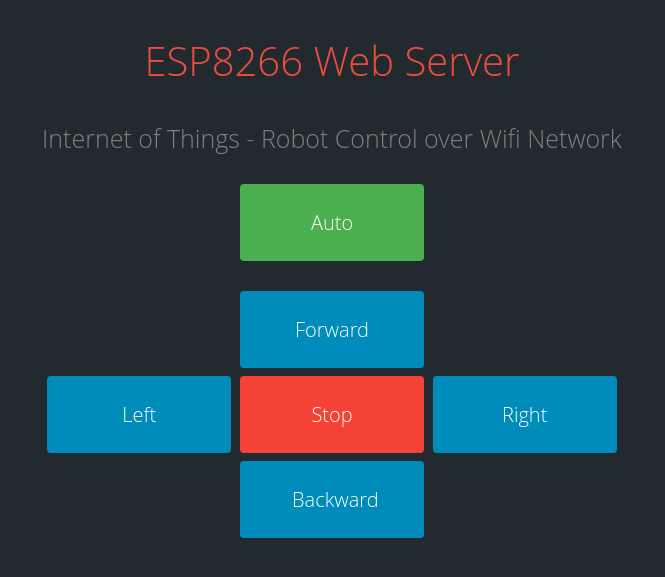
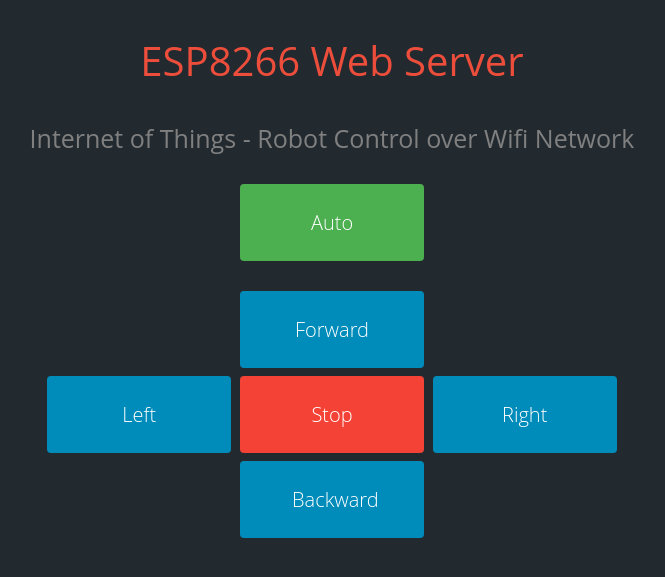
Before and after one commit to imadhsissou/imadhsissou.github.io, a Jekyll site: the page Iot/robot.html, which Jekyll copies as it is, in a window 1280 px wide. Shown: the top 577 px of the page, without its empty margins (308-973 px from the left). Built offline with Jekyll 4.4.1, drawn with Linux system fonts in a browser that asks for light colours.

Commit message:
Update robot.html

```diff
--- a/Iot/robot.html
+++ b/Iot/robot.html
@@ -31,8 +31,8 @@
 </head>
 <body style="background-color : #222A30;" >
 
-<h2 style="color : #EC4E3B; font-family: 'Open Sans' ; font-size: 40px; font-weight: 250; text-align: center;">ESP8266 Web Server</h2>
-<h3 style="color : gray; font-family: 'Open Sans' ; font-size: 25px; font-weight: 200; text-align: center;">Internet of Things - Robot Control over Wifi Network<h3>
+<h2 style="color : #EC4E3B; font-family: 'Open Sans' ; font-size: 40px; font-weight: 400; text-align: center;">ESP8266 Web Server</h2>
+<h3 style="color : gray; font-family: 'Open Sans' ; font-size: 25px; font-weight: 500; text-align: center;">Internet of Things - Robot Control over Wifi Network<h3>
 
 <div class="wrapper">
     <a href="http://192.168.1.5/auto" class="button">Auto</a>
```
